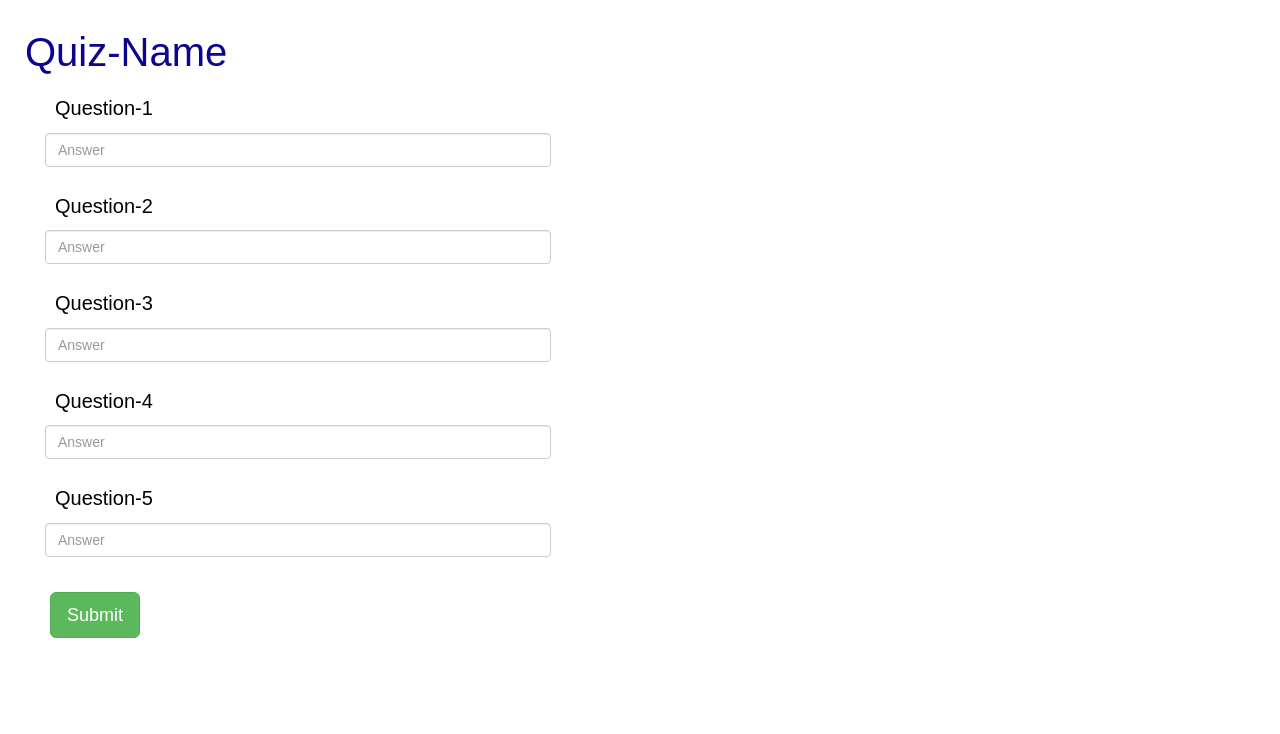
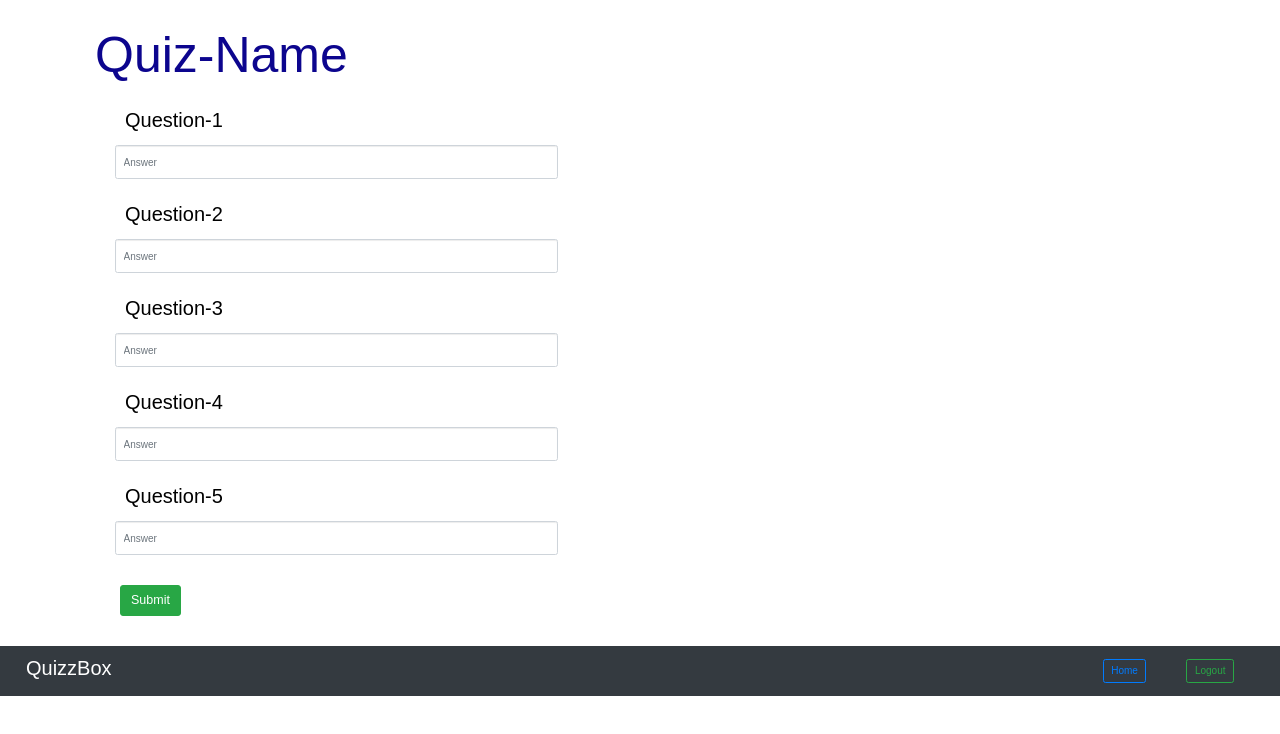
Before and after one commit to Akash2707/sp19-281-the-a-team, a React (Create React App) app in the folder Frontend/: page /attemptquiz in a window 1280 px wide. Shown: the top 734 px of the page. Built offline with nearby package versions, Linux system fonts and the light colour scheme.

Commit message:
Navigation bar and quizlist added

```diff
--- a/Frontend/public/index.html
+++ b/Frontend/public/index.html
@@ -11,6 +11,7 @@
     <link rel="manifest" href="%PUBLIC_URL%/manifest.json">
     <link rel="shortcut icon" href="%PUBLIC_URL%/favicon.ico">
     <link rel="stylesheet" href="https://maxcdn.bootstrapcdn.com/bootstrap/3.3.7/css/bootstrap.min.css">
+    <link rel="stylesheet" href="https://maxcdn.bootstrapcdn.com/bootstrap/4.0.0/css/bootstrap.min.css">
     <script src="https://ajax.googleapis.com/ajax/libs/jquery/3.3.1/jquery.min.js"></script>
     <script src="https://maxcdn.bootstrapcdn.com/bootstrap/3.3.7/js/bootstrap.min.js"></script>
     <!--
--- a/Frontend/src/components/Main.js
+++ b/Frontend/src/components/Main.js
@@ -5,6 +5,8 @@ import Home from './Home/Home';
 import DocQuiz from './DocQuiz/DocQuiz';
 import CreateQuiz from './CreateQuiz/CreateQuiz';
 import AttemptQuiz from './AttemptQuiz/AttemptQuiz';
+import QuizList from './QuizList/QuizList';
+import Navigation from './Navigation/Navigation';
 
 //Create a Main Component
 class Main extends Component {
@@ -14,6 +16,8 @@ class Main extends Component {
                 {/*Render Different Component based on Route*/}
                 <Route path="/" component={Login}/>
                 <Route path="/attemptquiz" component={AttemptQuiz}/>
+                <Route path="/quizlist" component={QuizList}/>
+                <Route path="/" component={Navigation}/>
 
             </div>
         )
--- /dev/null
+++ b/Frontend/src/components/Navigation/Navigation.js
@@ -0,0 +1,37 @@
+import React, {Component} from 'react';
+
+class CreateQuizz extends Component{
+    render(){
+
+        let navibar = null;
+
+        navibar = (
+            <div>
+            <nav class="navbar navbar-expand-sm navbar-dark bg-dark" style={{height:"50px", borderRadius:"0px"}}>
+            <h4 class="navbar-brand" style={{paddingTop:"10px", fontSize:"20px"}}>QuizzBox</h4>
+            <button class="navbar-toggler" type="button" data-toggle="collapse" data-target="#navbarSupportedContent" aria-controls="navbarSupportedContent" aria-expanded="false" aria-label="Toggle navigation">
+                <span class="navbar-toggler-icon"></span>
+            </button>
+
+            <div class="collapse navbar-collapse" id="navbarSupportedContent">
+                <ul class="navbar-nav mr-auto">
+                </ul>
+
+                <button class="btn btn-outline-primary my-2 my-sm-0 submitquiz" type="submit">Home</button>
+                <button class="btn btn-outline-success my-2 my-sm-0 submitquiz" type="submit">Logout</button>
+
+            </div>
+            </nav>
+            </div>
+
+        )
+        return(
+
+            <div class="col-md-12 container" style={{margin: "0px" , padding:"0px"}}>
+                 {navibar}
+            </div>
+        )
+    }
+}
+
+export default CreateQuizz;
--- /dev/null
+++ b/Frontend/src/components/QuizList/QuizList.js
@@ -0,0 +1,22 @@
+import React, {Component} from 'react';
+
+class QuizList extends Component{
+    render(){
+        return(
+            <div>
+                <br/>
+                <div class="container">
+                    <h2 className="quiz-heading">Select Quiz</h2>
+
+                    <div className="col-md-8">
+                        <button class="col-md-6 btn btn-outline-primary btn-lg selectquiz" type="submit">Quiz-1</button>
+                    </div>
+
+
+                </div>
+            </div>
+        )
+    }
+}
+
+export default QuizList;
--- a/Frontend/src/index.css
+++ b/Frontend/src/index.css
@@ -6,6 +6,7 @@ body {
 
 .container{
   width: 100%;
+  margin:auto;
 }
 
 .question{
@@ -15,7 +16,7 @@ body {
 }
 
 .quiz-heading{
-  font-size: 40px;
+  font-size: 50px;
   color:#0c058e;
   margin:10px;
 }
@@ -23,3 +24,9 @@ body {
 .submitquiz{
   margin:20px;
 }
+
+.selectquiz{
+  width: 500px;
+  margin:20px;
+
+}
```
